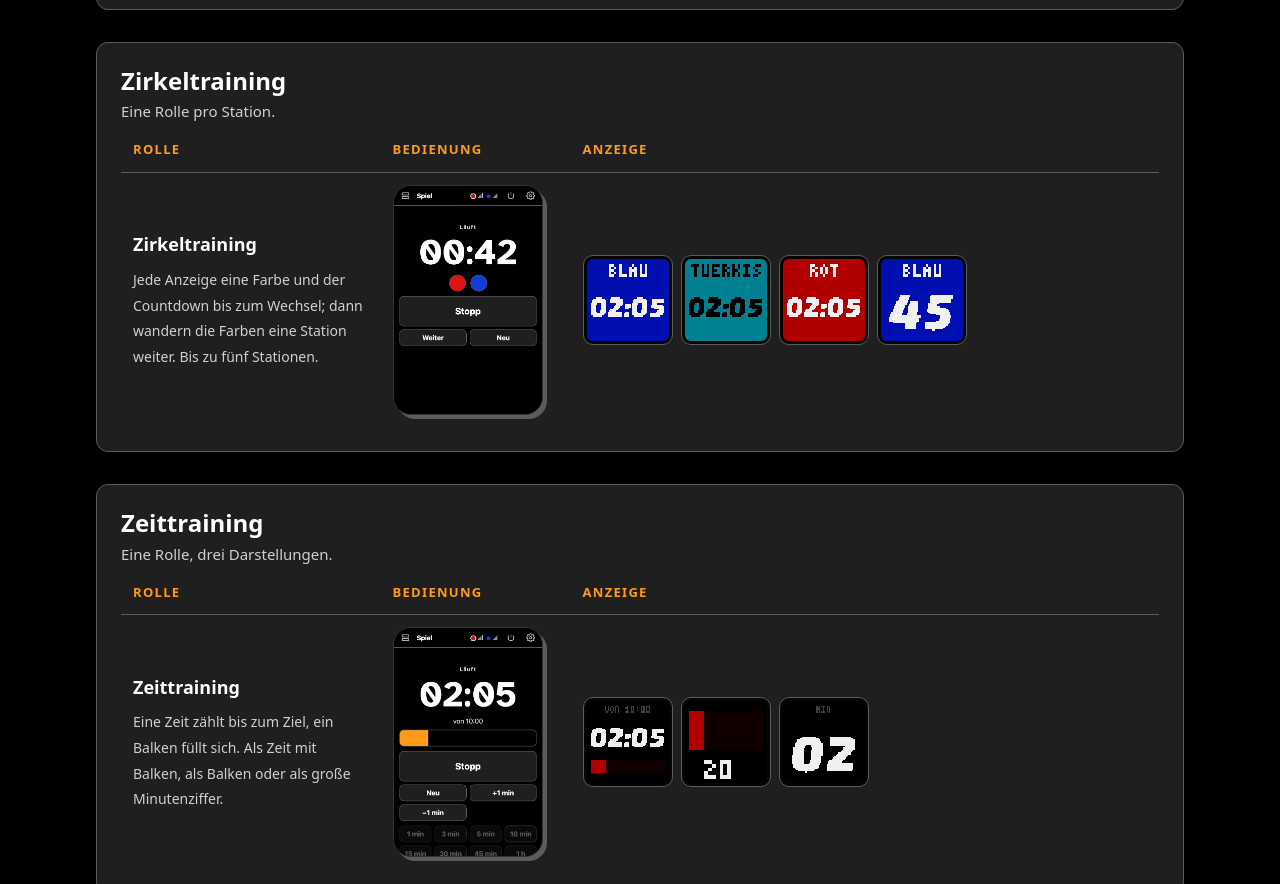
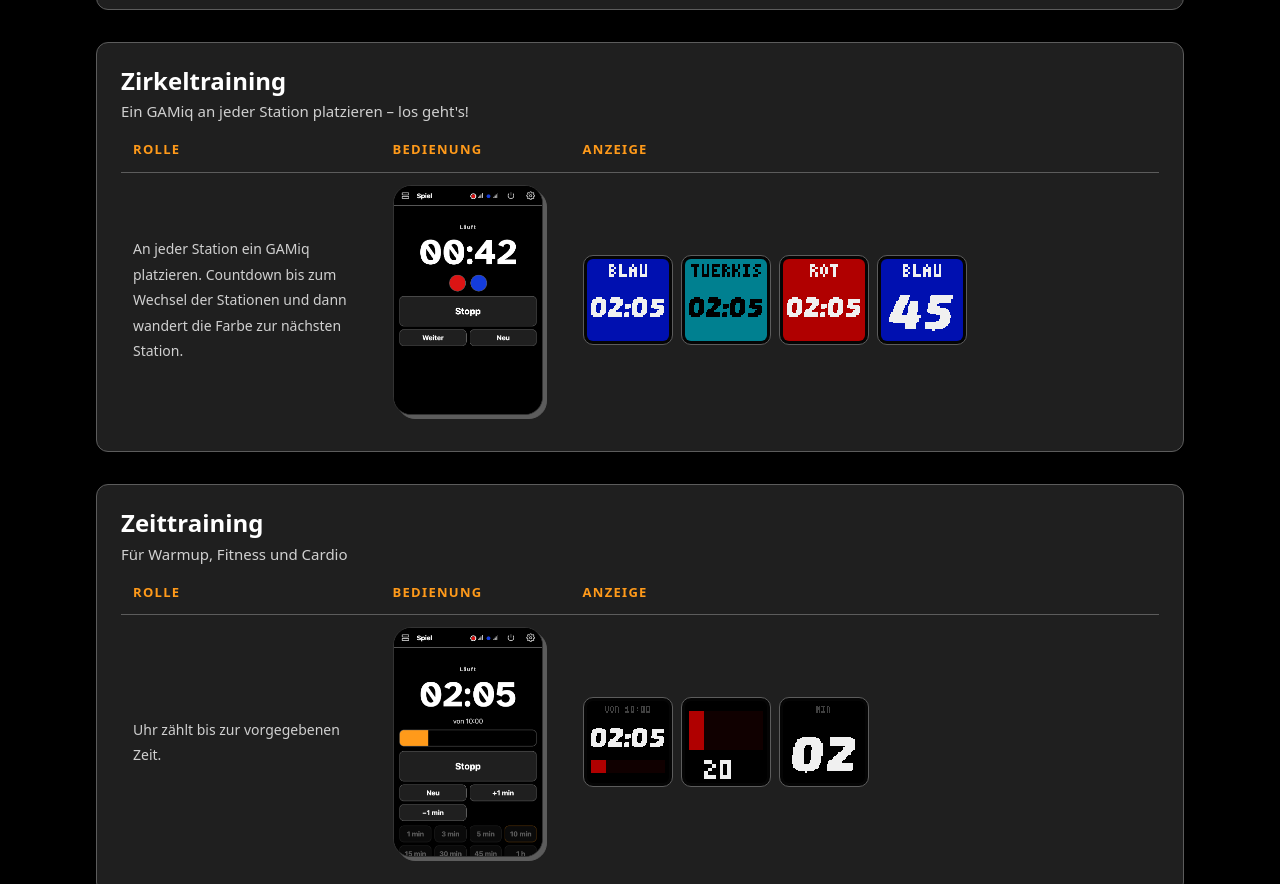
Before and after one commit to Smengerl/gamiq-site, an Eleventy site: page src/home.njk in a window 1280 px wide. Shown: the part 5477-6361 px from the top of the page. Built offline with nearby package versions, Linux system fonts and the light colour scheme; Eleventy itself is replaced by a stand-in of ours; files that its build step writes are made by us from their sources.

Commit message:
docs: reword circuit and timed training roles, drop single-role titles
Co-Authored-By: Claude Sonnet 5.5 <noreply@anthropic.com>

```diff
--- a/src/_data/i18n/de.json
+++ b/src/_data/i18n/de.json
@@ -231,21 +231,21 @@
       },
       {
         "t": "Zirkeltraining",
-        "d": "Eine Rolle pro Station.",
+        "d": "Ein GAMiq an jeder Station platzieren – los geht's!",
         "rows": [
           {
             "t": "Zirkeltraining",
-            "d": "Jede Anzeige eine Farbe und der Countdown bis zum Wechsel; dann wandern die Farben eine Station weiter. Bis zu fünf Stationen."
+            "d": "An jeder Station ein GAMiq platzieren. Countdown bis zum Wechsel der Stationen und dann wandert die Farbe zur nächsten Station."
           }
         ]
       },
       {
         "t": "Zeittraining",
-        "d": "Eine Rolle, drei Darstellungen.",
+        "d": "Für Warmup, Fitness und Cardio",
         "rows": [
           {
             "t": "Zeittraining",
-            "d": "Eine Zeit zählt bis zum Ziel, ein Balken füllt sich. Als Zeit mit Balken, als Balken oder als große Minutenziffer."
+            "d": "Uhr zählt bis zur vorgegebenen Zeit."
           }
         ]
       }
--- a/src/_data/i18n/en.json
+++ b/src/_data/i18n/en.json
@@ -231,21 +231,21 @@
       },
       {
         "t": "Circuit training",
-        "d": "One role per station.",
+        "d": "Place one GAMiq at each station – and off you go!",
         "rows": [
           {
             "t": "Circuit training",
-            "d": "Each display shows a colour and the countdown to the change; then the colours move one station on. Up to five stations."
+            "d": "Place one GAMiq at each station. A countdown runs to the station change, then the colour moves on to the next station."
           }
         ]
       },
       {
         "t": "Timed training",
-        "d": "One role, three views.",
+        "d": "For warm-up, fitness and cardio",
         "rows": [
           {
             "t": "Timed training",
-            "d": "A time counts up to a target and a bar fills. As time with bar, as bar or as large minutes."
+            "d": "A clock counts up to the preset time."
           }
         ]
       }
--- a/src/_includes/home-blocks.njk
+++ b/src/_includes/home-blocks.njk
@@ -59,7 +59,7 @@
  {% for b in t.roles.boxes %}{% set bi = loop.index0 %}
  <div class="rolebox card"><h3>{{ b.t }}</h3><p>{{ b.d }}</p>
   <table class="rl"><thead><tr>{% for h in t.roles.th %}<th>{{ h }}</th>{% endfor %}</tr></thead><tbody>
-  {% for r in b.rows %}{% set m = rows[bi][loop.index0] %}<tr><td><b>{{ r.t }}</b><span>{{ r.d }}</span></td><td class="ui">{{ phone(m.w, r.t) }}</td><td><div class="sx w">{% for p in m.p %}{{ pnl(p, "") }}{% endfor %}</div></td></tr>{% endfor %}
+  {% for r in b.rows %}{% set m = rows[bi][loop.index0] %}<tr><td>{% if b.rows | length > 1 %}<b>{{ r.t }}</b>{% endif %}<span>{{ r.d }}</span></td><td class="ui">{{ phone(m.w, r.t) }}</td><td><div class="sx w">{% for p in m.p %}{{ pnl(p, "") }}{% endfor %}</div></td></tr>{% endfor %}
   </tbody></table></div>{% endfor %}
 </div></section>
 
```
